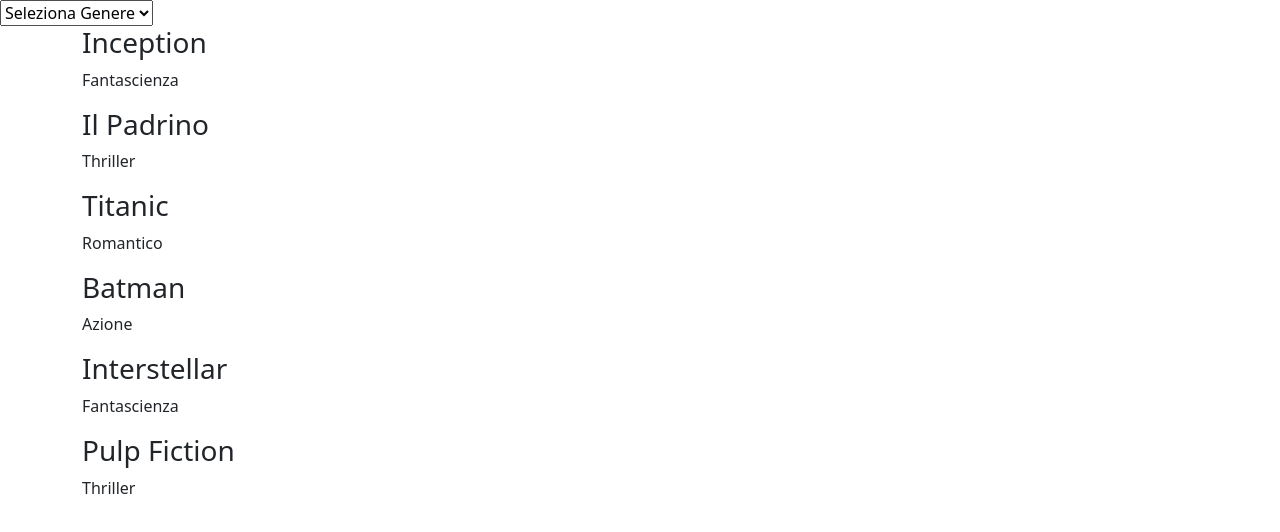
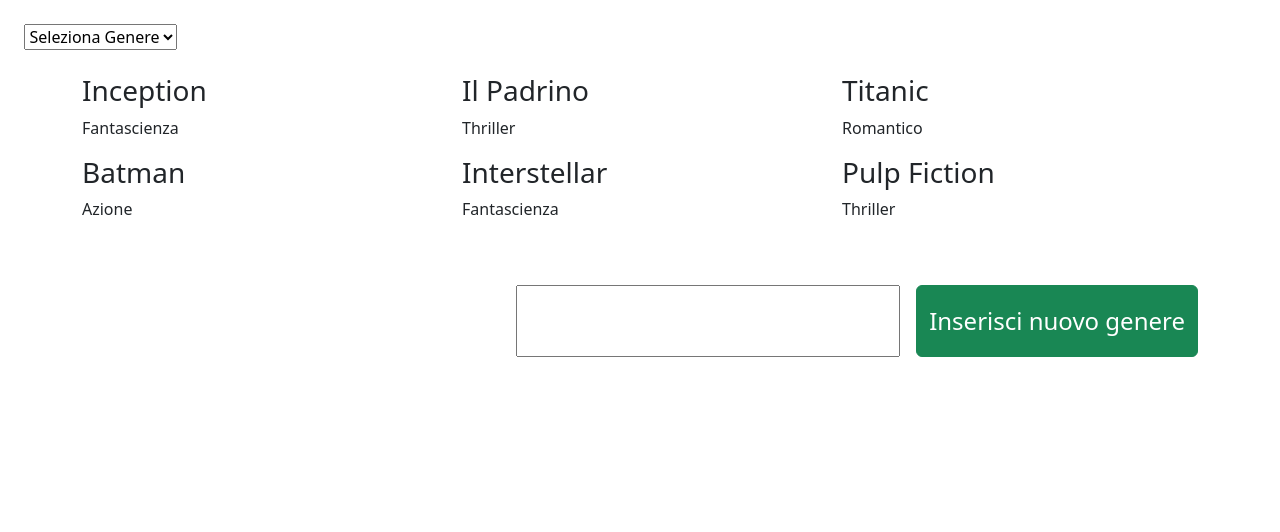
Before and after one commit to rob587/react-movie-filter, a React (Vite) app: page / in a window 1280 px wide. Shown: the top 532 px of the page. Built offline with nearby package versions, Linux system fonts and the light colour scheme.

Commit message:
add genre feature

```diff
--- a/src/App.jsx
+++ b/src/App.jsx
@@ -16,18 +16,28 @@
 
 
 
-  const [genre, setGenre] = useState("")
+  const [genres, setGenres] = useState("")
+
+  const [newGenres, setNewGenres] = useState ("")
 
   const [filterFilms, setFilteredFilms] = useState(filmList)
 
   useEffect(() => {
-    if(genre === ""){
+    if(genres === ""){
       setFilteredFilms(filmList)
     }
     else{
-      setFilteredFilms(filmList.filter(film=>film.genre === genre))
+      setFilteredFilms(filmList.filter(film=>film.genre === genres))
     }
-  }, [genre])
+  }, [genres])
+
+    const handleForm = (e) => {
+    e.preventDefault()
+    const genre = newGenres.trim()
+   const copyGenres = [...genres, genre]
+
+   setGenres(copyGenres)
+  }
 
 
 
@@ -35,21 +45,23 @@
 
     <>
 
-    <select onChange={(e) => setGenre(e.target.value)} >
+    <select className='m-4 text-center' onChange={(e) => setGenres(e.target.value)} >
       <option value="">Seleziona Genere</option>
       <option value="Fantascienza">Fantascienza</option>
       <option value="Thriller">Thriller</option>
       <option value="Romantico">Romantico</option>
       <option value="Azione">Azione</option>
+    </select>
 
-    </select>
+
 
     <div className="container">
       <div className="row">
         {filterFilms.map((film, index)=>{
 
           return (
-            <div className="col-12" key={index}>
+
+            <div className="col-4" key={index}>
 
               <h3>{film.title}</h3>
               <p>{film.genre}</p>
@@ -58,6 +70,23 @@
           )
         })}
       </div>
+
+    </div>
+
+    <div className="container">
+      <div className="row">
+        <div className="col-12">
+          <form className="mt-5 d-flex justify-content-end" onSubmit={handleForm}>
+            <input className="p-3 fs-4" type="text"
+            value={newGenres}
+            onChange={(event)=>{
+              setNewGenres(event.target.value)
+            }}
+            />
+            <button className="ms-3 btn btn-success fs-4">Inserisci nuovo genere</button>
+          </form>
+        </div>
+      </div>
     </div>
     </>
   )
```
